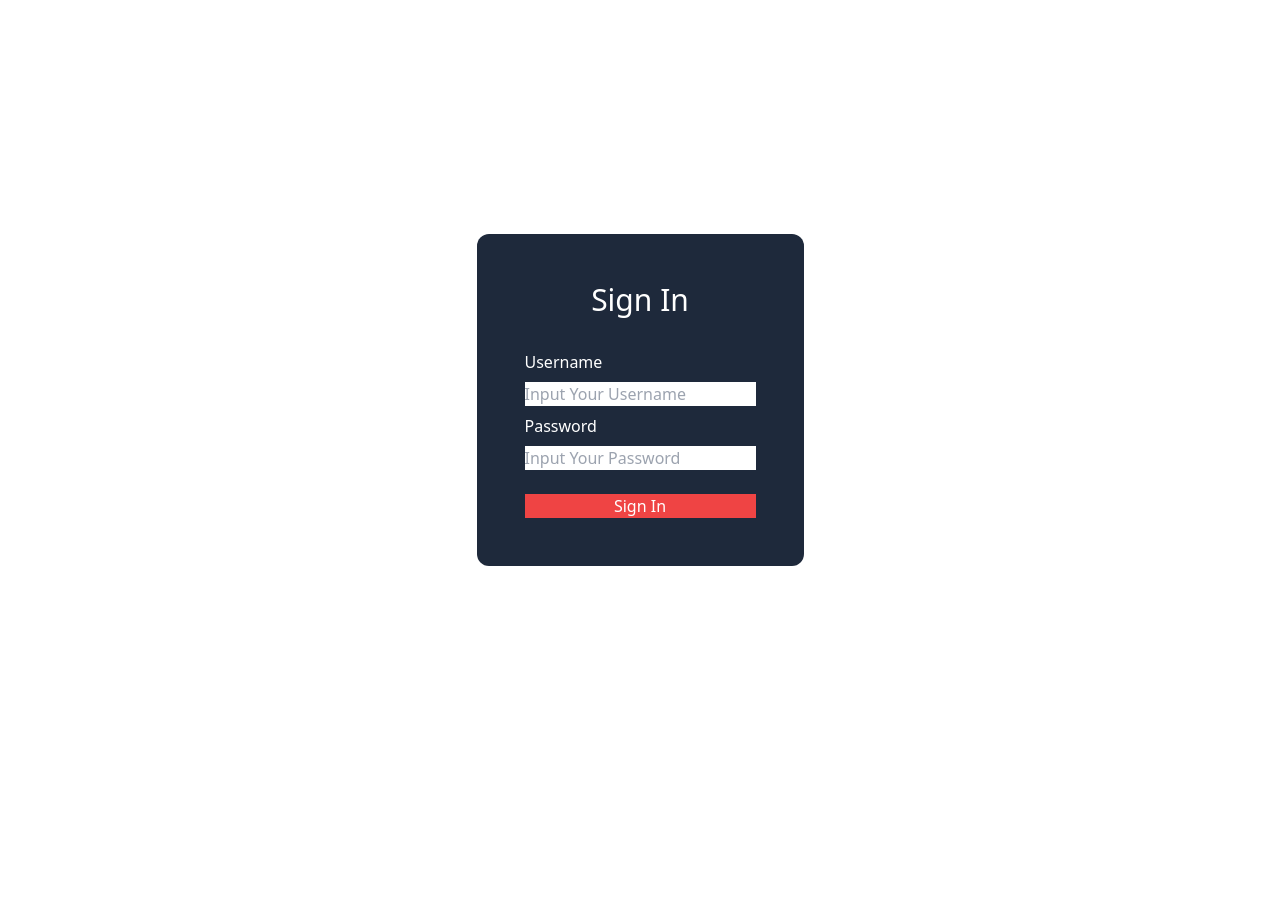
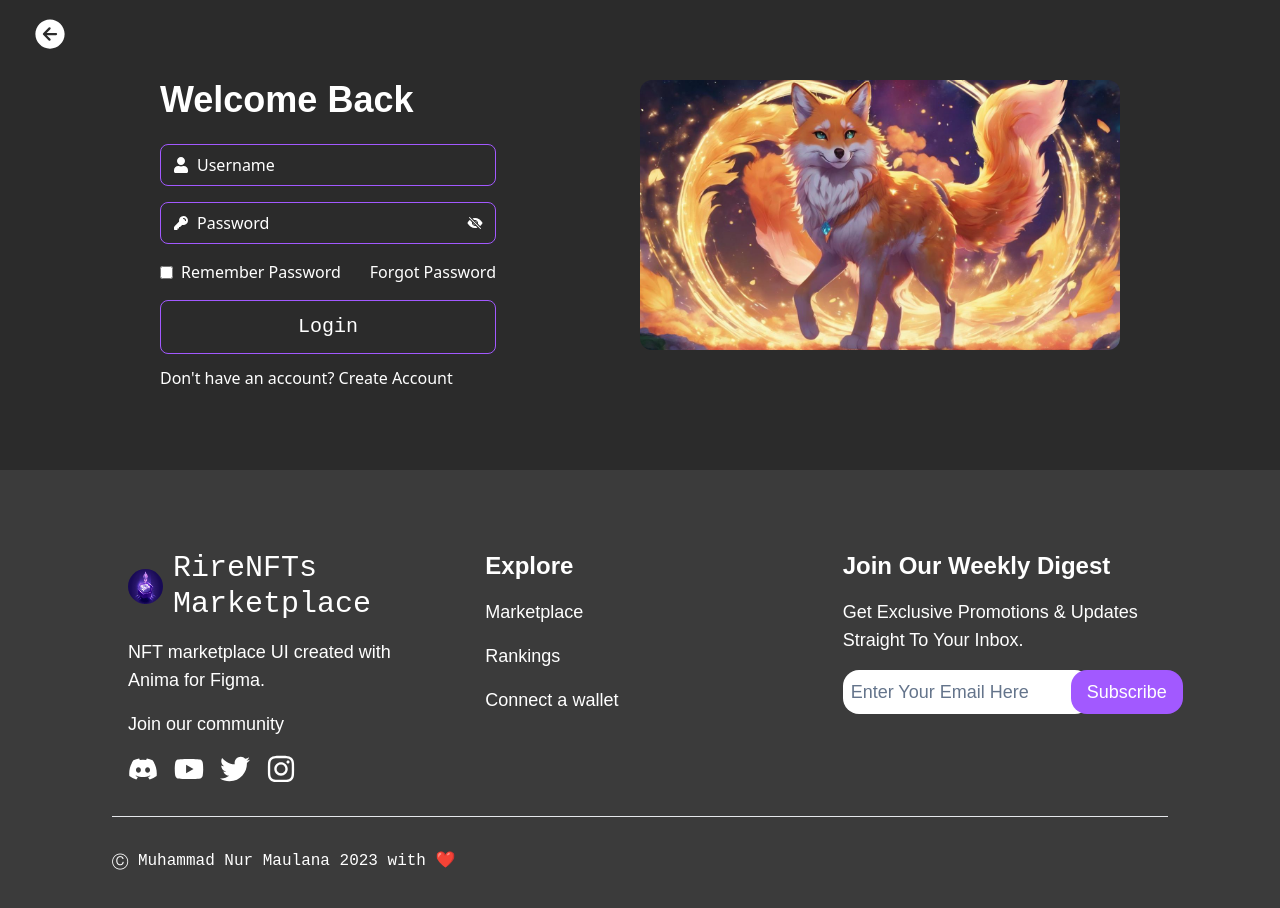
Before and after one commit to MuhammadNurMaulana/Website_NFTs, a React (Vite) app: page /login in a window 1280 px wide. Shown: the top 908 px of the page. Before the commit the page ends 800 px from the top, so only its background shows below. Built offline with nearby package versions, Linux system fonts and the light colour scheme; the HTML template or start-up script is replaced by a standard one.

Commit message:
membuat sign in

```diff
--- /dev/null
+++ b/src/components/Form/Button.jsx
@@ -0,0 +1,5 @@
+import React from "react";
+
+export const ButtonForm = ({ children }) => {
+  return <button className="w-[50%] mt-2 p-2 bg-red-500 rounded-lg text-xl">{children}</button>;
+};
--- a/src/components/Form/FormHeader.jsx
+++ b/src/components/Form/FormHeader.jsx
@@ -0,0 +1,16 @@
+import React from "react";
+import { IoArrowBackCircle } from "react-icons/io5";
+import { Link } from "react-router-dom";
+import { Footer } from "../Footer";
+
+export const FormHeader = ({ children }) => {
+  return (
+    <div className="bg-[#2B2B2B] text-white">
+      <Link to={"/"} className="max-w-max block absolute top-4 left-8">
+        <IoArrowBackCircle className="text-4xl " />
+      </Link>
+      {children}
+      <Footer />
+    </div>
+  );
+};
--- /dev/null
+++ b/src/components/Form/Input.jsx
@@ -0,0 +1,5 @@
+import React from "react";
+
+export const Input = ({ type, placeholder, id }) => {
+  return <input type={type} id={id} placeholder={placeholder} className="placeholder:text-white bg-[#2B2B2B] outline-none" />;
+};
--- /dev/null
+++ b/src/components/Form/Label.jsx
@@ -0,0 +1,5 @@
+import React from "react";
+
+export const Label = ({ children, htmlFor }) => {
+  return <label htmlFor={htmlFor}>{children}</label>;
+};
--- /dev/null
+++ b/src/components/Form/Password.jsx
@@ -0,0 +1,18 @@
+import React from "react";
+import { Label } from "./Label";
+import { HiKey } from "react-icons/hi2";
+import { Input } from "./Input";
+
+export const Password = ({ children }) => {
+  return (
+    <div className="py-2 px-3 rounded-lg bg-[#2B2B2B] border border-secondary flex justify-between text-white items-center mb-4">
+      <div className="flex items-center gap-2">
+        <Label htmlFor="password">
+          <HiKey />
+        </Label>
+        <Input type="password" id="password" placeholder="Password" />
+      </div>
+      {children}
+    </div>
+  );
+};
--- /dev/null
+++ b/src/components/Form/Username.jsx
@@ -0,0 +1,15 @@
+import React from "react";
+import { Label } from "./Label";
+import { FaUser } from "react-icons/fa";
+import { Input } from "./Input";
+
+export const Username = () => {
+  return (
+    <div className="py-2 px-3 rounded-lg bg-[#2B2B2B] border border-secondary flex gap-2 text-white items-center mb-4">
+      <Label htmlFor="username">
+        <FaUser />
+      </Label>
+      <Input type="text" id="username" placeholder="Username" />
+    </div>
+  );
+};
--- a/src/components/Login/index.jsx
+++ b/src/components/Login/index.jsx
@@ -1,18 +1,40 @@
-import React from "react";
+import { IoEyeOff } from "react-icons/io5";
+import { Link } from "react-router-dom";
+import { Password } from "../Form/Password";
+import { Username } from "../Form/Username";
+import { FormHeader } from "../Form/FormHeader";
 
 export const Login = () => {
   return (
-    <div className="flex justify-center items-center w-full h-[100vh]">
-      <form action="" className="flex flex-col max-w-max bg-slate-800 text-white p-12 rounded-xl gap-8">
-        <h1 className="text-center text-3xl">Sign In</h1>
-        <div className="flex flex-col gap-2">
-          <label>Username</label>
-          <input type="text" placeholder="Input Your Username" />
-          <label>Password</label>
-          <input type="password" placeholder="Input Your Password" />
-          <button className="bg-red-500 mt-4">Sign In</button>
+    <FormHeader>
+      <div className="grid sm:grid-cols-1 px-8 gap-16 md:gap-0 md:grid-cols-2 grid-rows-1 md:items-center lg:items-start md:px-20 lg:px-40 py-20">
+        <form className="md:w-[85%] lg:w-[70%]">
+          <h1 className="font-workSans font-semibold text-2xl lg:text-4xl mb-6">Welcome Back</h1>
+          <Username />
+          <Password>
+            <p className="cursor-pointer show">
+              <IoEyeOff />
+            </p>
+          </Password>
+          <div className="flex items-center justify-between mb-4">
+            <div className="flex items-center gap-2">
+              <input type="checkbox" />
+              <p className="md:text-sm lg:text-base">Remember Password</p>
+            </div>
+            <Link className="hover:text-secondary transition-all duration-200 hover:duration-300 md:text-sm lg:text-base">Forgot Password</Link>
+          </div>
+          <div className="cursor-pointer border border-secondary rounded-lg py-3 text-center text-xl font-spaceMono hover:bg-secondary transition-all duration-300 hover:duration-300 mb-3">Login</div>
+          <p>
+            Don't have an account?{" "}
+            <Link to={"/register"} className="hover:text-secondary transition-all duration-200 hover:duration-300">
+              Create Account
+            </Link>
+          </p>
+        </form>
+        <div>
+          <img src="../public/images/fox.jpg" alt="fox" className="grid rounded-xl" />
         </div>
-      </form>
-    </div>
+      </div>
+    </FormHeader>
   );
 };
--- a/src/components/Navbar/Navbar.styles.jsx
+++ b/src/components/Navbar/Navbar.styles.jsx
@@ -19,11 +19,9 @@ const Menu = (props) => {
   return <div className={` ${showNav ? "flex flex-col absolute top-full bg-[#2B2B2B] text-center py-4 px-8 gap-2" : "hidden lg:flex gap-[10px] lg:relative font-workSans"}`}>{children}</div>;
 };
 
-const Button = ({ children, classname, to }) => {
+const Button = ({ children, classname, to, onclick }) => {
   return (
-    <Link className={classname} to={to}>
-      {/* <FaUserAstronaut className="text-lg md:text-xl" />
-      <p>Sign Up</p> */}
+    <Link className={classname} to={to} onClick={onclick}>
       {children}
     </Link>
   );
--- a/src/components/Navbar/index.jsx
+++ b/src/components/Navbar/index.jsx
@@ -20,6 +20,7 @@ export const Navbar = () => {
   ];
   const toggleNav = () => {
     setShowNav(!showNav);
+    console.log("showNav");
   };
 
   return (
--- a/src/components/Register/index.jsx
+++ b/src/components/Register/index.jsx
@@ -1,5 +1,6 @@
 import React from "react";
+import { FormHeader } from "../Form/FormHeader";
 
 export const Register = () => {
-  return <div>Register</div>;
+  return <FormHeader></FormHeader>;
 };
```
Also changed, not shown: public/images/fox.jpg (added).
